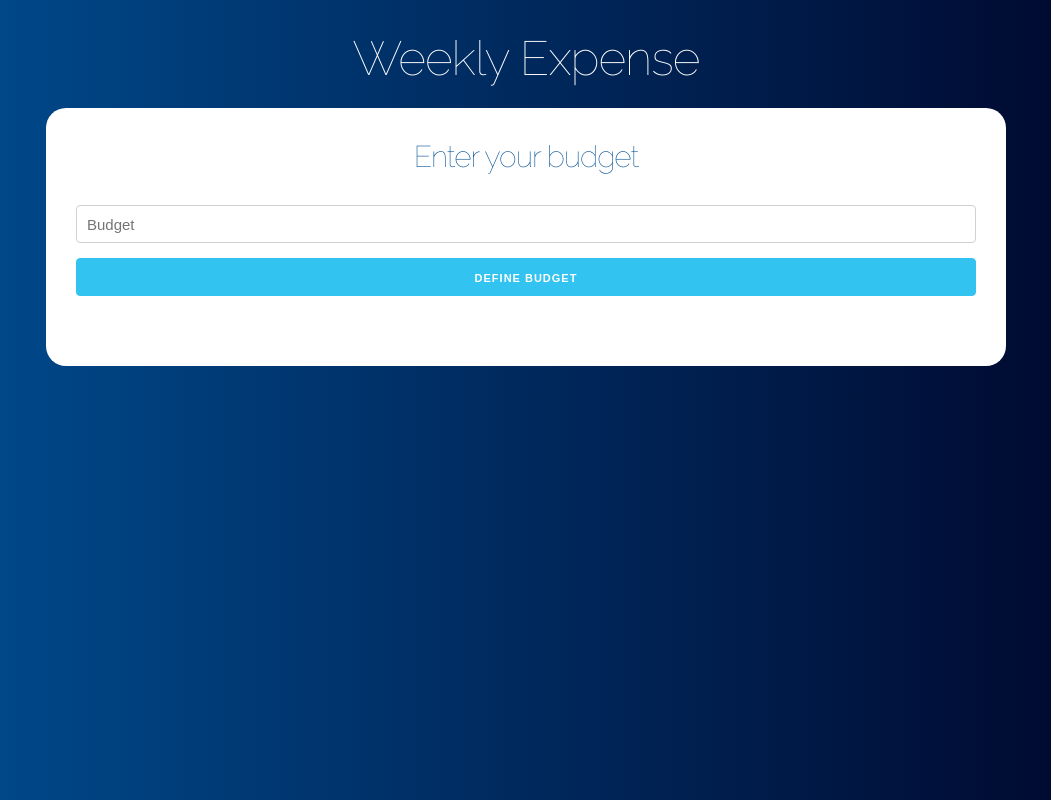
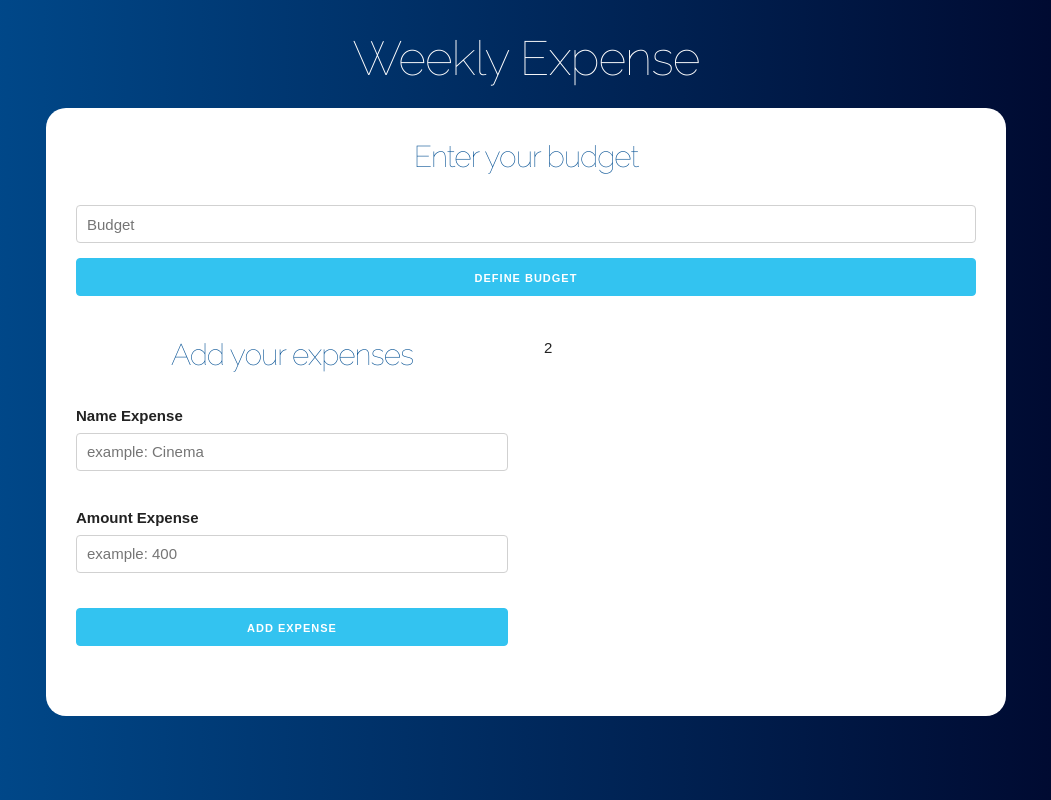
Before and after one commit to arieladasme/reactjs-budget, a React (Create React App) app: page / in a window 1280 px wide. Shown: the whole page, without its empty margins (114-1165 px from the left). Built offline with nearby package versions, Linux system fonts and the light colour scheme.

Commit message:
Expense Form

```diff
--- a/src/App.js
+++ b/src/App.js
@@ -1,5 +1,6 @@
 import React, { useState } from 'react'
 import Question from './components/Question'
+import Form from './components/Form'
 
 function App() {
   const [budget, saveBudget] = useState(0)
@@ -11,6 +12,12 @@
         <h1>Weekly Expense</h1>
         <div className="contenido-principal contenido">
           <Question saveBudget={saveBudget} saveRemaining={saveRemaining} />
+          <div className="row">
+            <div className="one-half column">
+              <Form />
+            </div>
+            <div className="one-half column">2</div>
+          </div>
         </div>
       </header>
     </div>
--- /dev/null
+++ b/src/components/Form.js
@@ -0,0 +1,35 @@
+import React, { useState } from 'react'
+
+const Form = () => {
+  return (
+    <form>
+      <h2>Add your expenses</h2>
+
+      <div className="campo">
+        <label>Name Expense</label>
+        <input
+          type="text"
+          className="u-full-width"
+          placeholder="example: Cinema"
+        />
+      </div>
+
+      <div className="campo">
+        <label>Amount Expense</label>
+        <input
+          type="number"
+          className="u-full-width"
+          placeholder="example: 400"
+        />
+      </div>
+
+      <input
+        type="submit"
+        className="button-primary u-full-width"
+        value="Add expense"
+      />
+    </form>
+  )
+}
+
+export default Form
```
